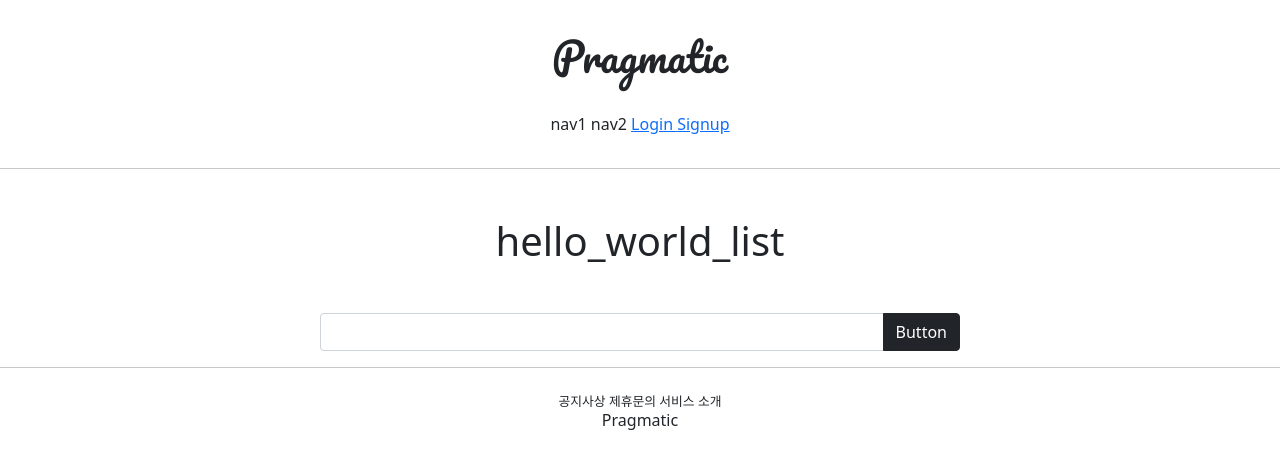
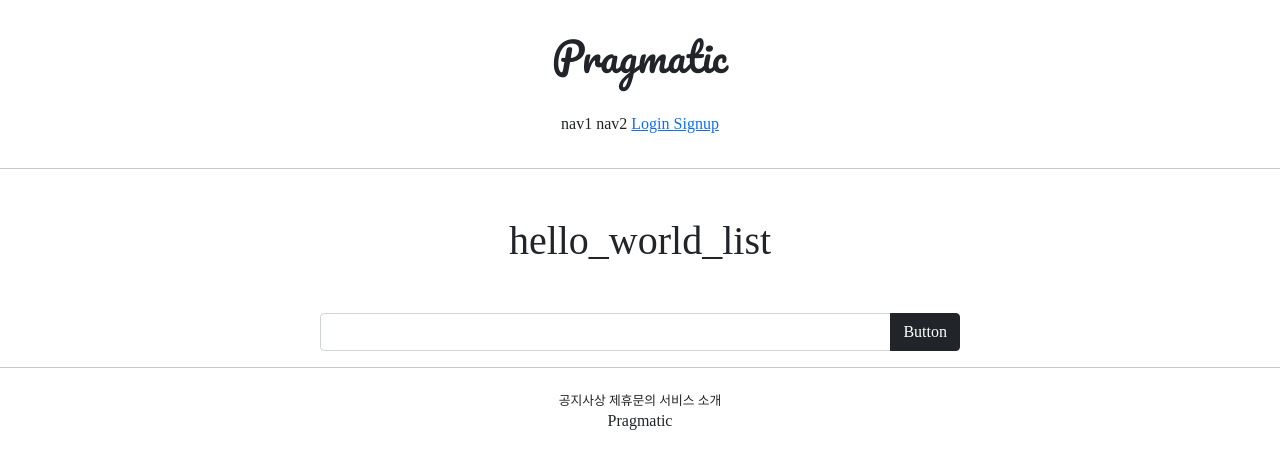
Before and after one commit to 20stguy/gis_5ban_1, a Django app: page /accounts/hello_world/ in a window 1280 px wide. Shown: the top 469 px of the page. Run offline with Django 3.2, Linux system fonts and the light colour scheme; parts of the project's set-up code (start-up, migrations or seed data) failed here and were passed over; some web fonts are replaced.

Commit message:
7/16 5ban class commit 1

```diff
--- a/accountapp/urls.py
+++ b/accountapp/urls.py
@@ -1,7 +1,7 @@
 from django.contrib.auth.views import LoginView, LogoutView
 from django.urls import path
 
-from accountapp.views import hello_world, AccountCreateView
+from accountapp.views import hello_world, AccountCreateView, AccountDetailView
 
 app_name = 'accountapp'
 
@@ -13,5 +13,7 @@ urlpatterns = [
          name='login'),
     path('logout/', LogoutView.as_view(), name='logout'),
 
-    path('create/', AccountCreateView.as_view(), name='create')
+    path('create/', AccountCreateView.as_view(), name='create'),
+
+    path('detail/<int:pk>', AccountDetailView.as_view(), name='detail'),
 ]
--- a/accountapp/views.py
+++ b/accountapp/views.py
@@ -5,7 +5,7 @@ from django.shortcuts import render
 
 # Create your views here.
 from django.urls import reverse_lazy
-from django.views.generic import CreateView
+from django.views.generic import CreateView, DetailView
 
 from accountapp.models import HelloWorld
 
@@ -33,3 +33,8 @@ class AccountCreateView(CreateView):
     form_class = UserCreationForm
     success_url = reverse_lazy('accountapp:hello_world') #로그인시 연결되는 프로그램은 accountapp:hello_world)
     template_name = 'accountapp/create.html'
+
+class AccountDetailView(DetailView):
+    model = User
+    context_object_name = 'target_user' # 타겟 유저를 통해 html 볼 수 입사
+    template_name = 'accountapp/detail.html'
--- a/gisweb_1/settings.py
+++ b/gisweb_1/settings.py
@@ -64,6 +64,7 @@ INSTALLED_APPS = [
     'django.contrib.messages',
     'django.contrib.staticfiles',
     'accountapp',
+    'bootstrap4',
 ]
 
 MIDDLEWARE = [
@@ -131,7 +132,7 @@ AUTH_PASSWORD_VALIDATORS = [
 # Internationalization
 # https://docs.djangoproject.com/en/3.2/topics/i18n/
 
-LANGUAGE_CODE = 'en-us'
+LANGUAGE_CODE = 'ko-kr'
 
 TIME_ZONE = 'UTC'
 
@@ -158,4 +159,4 @@ STATICFILES_DIRS = [
 DEFAULT_AUTO_FIELD = 'django.db.models.BigAutoField'
 
 LOGIN_REDIRECT_URL  = reverse_lazy('accountapp:hello_world')
-LOGOUT_REDIRECT_URL = reverse_
+LOGOUT_REDIRECT_URL = reverse_lazy('accountapp:login')
--- a/gisweb_1/urls.py
+++ b/gisweb_1/urls.py
@@ -19,4 +19,5 @@ from django.urls import path, include
 urlpatterns = [
     path('admin/', admin.site.urls),
     path('accounts/', include('accountapp.urls'))
+
 ]
--- a/static/base.css
+++ b/static/base.css
@@ -14,3 +14,8 @@
     text-align: center;
     font-size: .8rem; margin: 1.5rem;
 }
+
+.mw-500{
+    max-width: 500px;
+    padding: 1rem 1.5rme=;
+}
--- a/templates/base.html
+++ b/templates/base.html
@@ -1,7 +1,7 @@
 <!DOCTYPE html>
 <html lang="en">
 {%  include 'head.html' %}
-<body>
+<body style="font-family: 'NanumSquareR'">
 
 {% include 'header.html' %}
 {#{%  %} django가 개입을해서 실행을 시키겠다 동적으로 만들겠다#}
--- a/templates/head.html
+++ b/templates/head.html
@@ -17,4 +17,28 @@
     {#    link누르고 tab 누르면 자동완성된다#}
     <link rel="stylesheet" type="text/css" href="{% static 'base.css' %}">
 
+    {#  강사님이 주신 외부 코드 - 폰트바꾸기  #}
+    <style>
+        @font-face {
+            font-family: 'NanumSquareR';
+            src: local('NanumSquareR'),
+            url("{% static 'fonts/NanumSquareR.ttf' %}") format("opentype");
+        }
+        @font-face {
+            font-family: 'NanumSquareEB';
+            src: local('NanumSquareEB'),
+            url("{% static 'fonts/NanumSquareEB.otf' %}") format("opentype");
+        }
+        @font-face {
+            font-family: 'NanumSquareB';
+            src: local('NanumSquareB'),
+            url("{% static 'fonts/NanumSquareB.otf' %}") format("opentype");
+        }
+        @font-face {
+            font-family: 'NanumSquareR';
+            src: local('NanumSquareR'),
+            url("{% static 'fonts/NanumSquareR.otf' %}") format("opentype");
+        }
+    </style>
+
 </head>
--- a/templates/header.html
+++ b/templates/header.html
@@ -6,6 +6,9 @@
     <div class="pragmatic_header_button">
        <span>nav1</span>
        <span>nav2</span>
+
+{#          유저가 로그아웃된 상태일때      #}
+        {% if not user.is_authenticated %}
        <span>
            <a href="{% url 'accountapp:login' %}">
                Login
@@ -16,5 +19,12 @@
                Signup
            </a>
        </span>
+        {% else %}
+        <span>
+            <a href="{url 'accountapp:logout' %}">
+               Logout
+            </a>
+        </span>
+        {% endif %}
     </div>
 </div>
```
